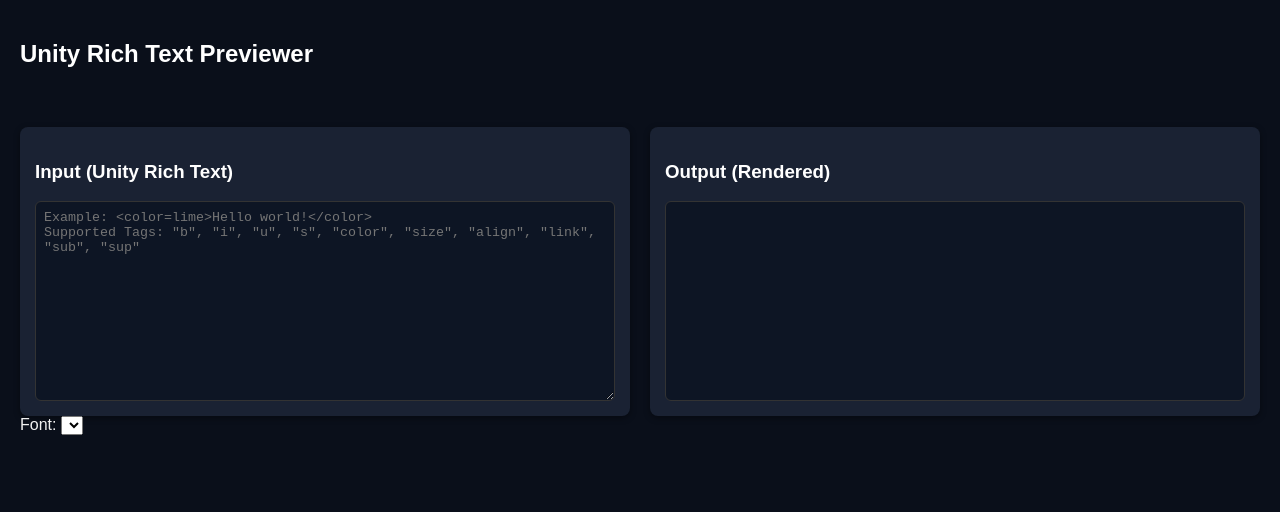
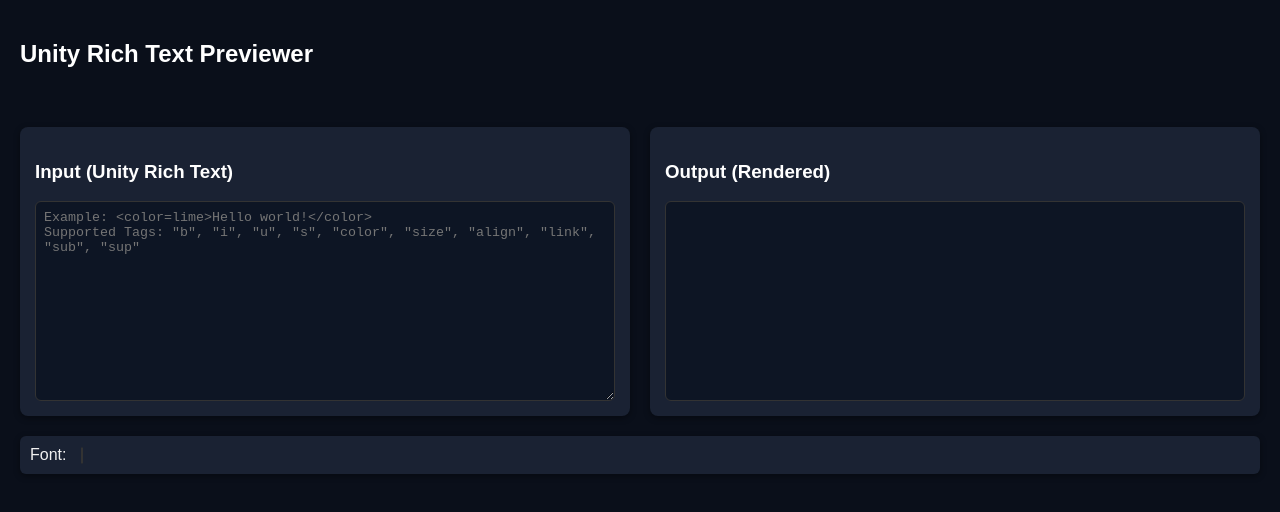
Before and after one commit to gamingducksl/Unity-Rich-Text-Viewer-Website, a plain HTML site: page index.html in a window 1280 px wide. Drawn offline with Linux system fonts and the light colour scheme; a web font is replaced by a local one.

Commit message:
Update style.css

```diff
--- a/style.css
+++ b/style.css
@@ -105,3 +105,29 @@
     color: inherit;
     text-decoration: inherit;
   }
+
+  .font-selector {
+    margin-top: 20px;
+    padding: 10px;
+    background: #1a2233;
+    border-radius: 6px;
+    box-shadow: 0 2px 6px rgba(0,0,0,0.4);
+  }
+
+  .font-selector label {
+    margin-right: 10px;
+  }
+
+  select {
+    appearance: none;
+    background: #0d1524;
+    border: 1px solid #333;
+    color: white;
+    border-radius: 4px;
+
+  }
+
+  /* select-items {
+    background-color: #080e18;
+    border-radius: 4px;
+  } */
```
